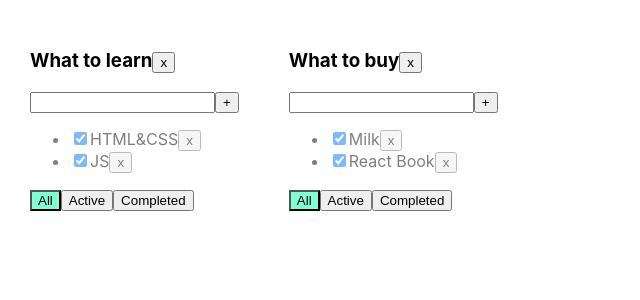
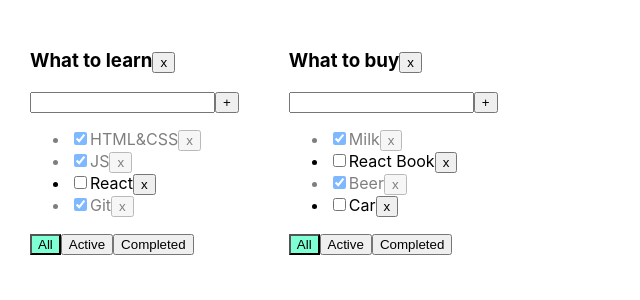
Before and after one commit to YouJeen-ru/inc-todolist-react, a React (Create React App) app: page / in a window 1280 px wide. Shown: the top 300 px of the page, without its empty margins (0-640 px from the left). Built offline with nearby package versions, Linux system fonts and the light colour scheme.

Commit message:
Update new components

```diff
--- a/src/App.tsx
+++ b/src/App.tsx
@@ -27,11 +27,15 @@ function App() {
     let [tasks, setTasks] = useState<TasksStateType>({
         [todolistId1]: [
             {id: v1(), title: "HTML&CSS", isDone: true},
-            {id: v1(), title: "JS", isDone: true}
+            {id: v1(), title: "JS", isDone: true},
+            {id: v1(), title: "React", isDone: false},
+            {id: v1(), title: "Git", isDone: true},
         ],
         [todolistId2]: [
             {id: v1(), title: "Milk", isDone: true},
-            {id: v1(), title: "React Book", isDone: true}
+            {id: v1(), title: "React Book", isDone: false},
+            {id: v1(), title: "Beer", isDone: true},
+            {id: v1(), title: "Car", isDone: false},
         ]
     });
 
--- a/src/index.tsx
+++ b/src/index.tsx
@@ -2,11 +2,5 @@ import React from 'react';
 import ReactDOM from 'react-dom';
 import './index.css';
 import App from './App';
-import * as serviceWorker from './serviceWorker';
 
 ReactDOM.render(<App />,  document.getElementById('root'));
-
-// If you want your app to work offline and load faster, you can change
-// unregister() to register() below. Note this comes with some pitfalls.
-// Learn more about service workers: https://bit.ly/CRA-PWA
-serviceWorker.unregister();
```
Also changed, not shown: 1 other file (tests, documents, lock files or other folders).
